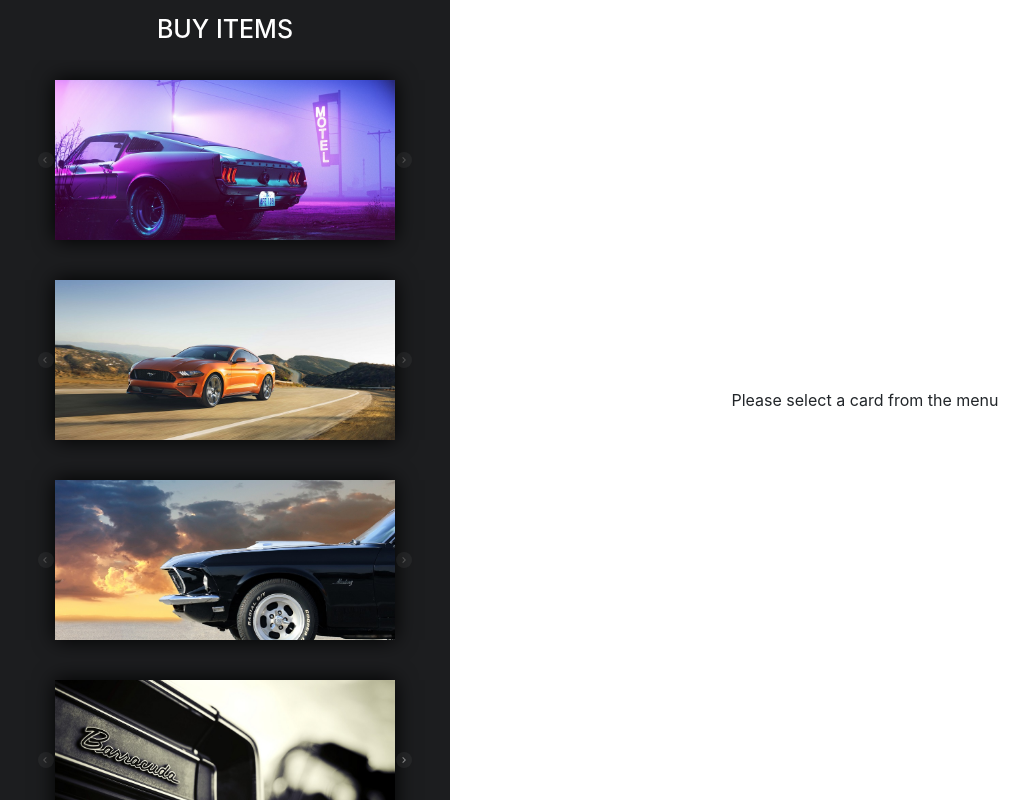
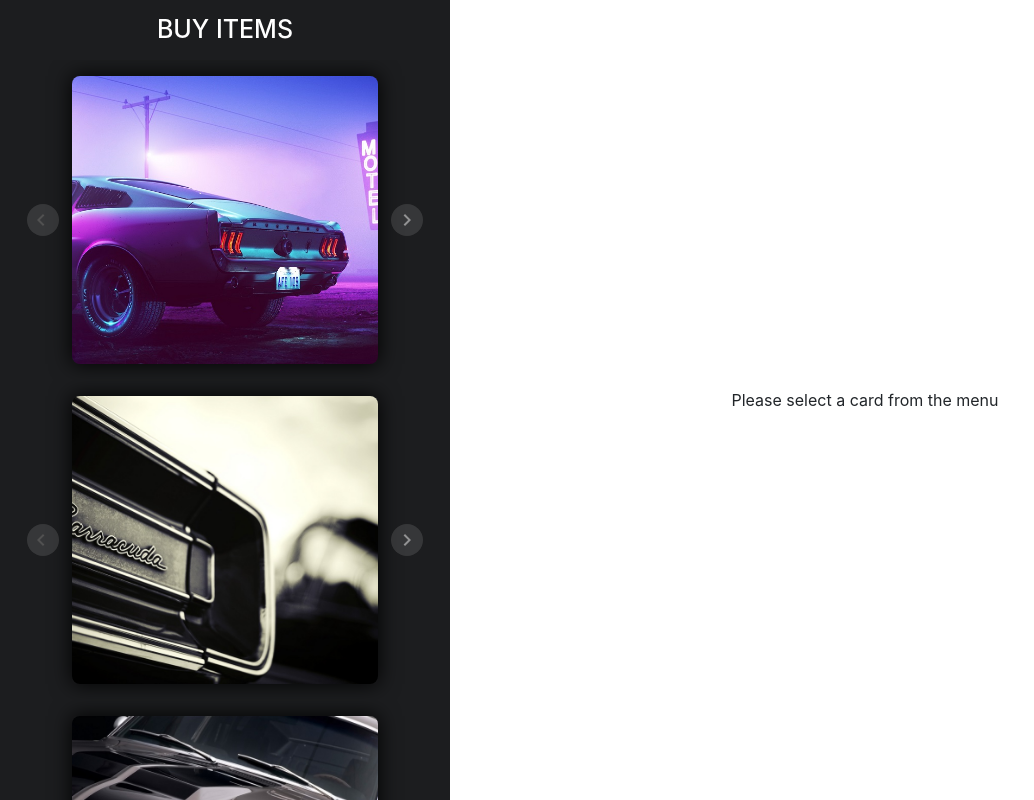
Before and after one commit to ribinroy/CarouselApp, a React (Create React App) app: page / in a window 1280 px wide. Shown: the whole page, without its empty margins (0-1034 px from the left). Built offline with nearby package versions, Linux system fonts and the light colour scheme.

Commit message:
Final review changes

```diff
--- a/src/App.scss
+++ b/src/App.scss
@@ -69,7 +69,7 @@ div#root {
     height: 100vh;
     float: left;
     background-color: #1c1d1f;
-    padding: 0 25px;
+    padding: 0 45px;
     overflow: auto;
     /* padding-top: 220px;*/
 }
@@ -267,14 +267,10 @@ div#root {
 
         .rightmainimg {
             // height: 100%;
-            width: auto !important;
-            max-width: 100%;
+            // width: auto !important;
+            // max-width: 100%;
         }
     }
-
-    // .rightmainimg {
-    //     height: 85vh !important;
-    // }
 
     .MuiSvgIcon-colorPrimary {
         color: #fff !important;
--- a/src/components/CarouselPane/CarouselPane.js
+++ b/src/components/CarouselPane/CarouselPane.js
@@ -41,7 +41,10 @@ export default function CarouselPane({ callbackFunction }) {
             {idVal.map((value, index) => {
                 return (
                     <div className='carousel-pane' key={index}>
-                        <CarouselProvider totalSlides={value.count}>
+                        <CarouselProvider
+                            totalSlides={value.count}
+                            dragEnabled={false}
+                            touchEnabled={false}>
                             <Slider>
                                 {imagesArray.map((el, index) => {
                                     return el.carousel_id === value.id ? (
--- a/src/components/CarouselPane/CarouselPane.scss
+++ b/src/components/CarouselPane/CarouselPane.scss
@@ -79,14 +79,16 @@
     align-items: center;
     height: 4vh;
     width: 4vh;
-    background: #ffffff0d;
+    background: #ffffff1e;
     transition: background 0.4s, transform 0.4s;
-    transform: scale(0.5) translate(-10px);
+    // transform: scale(0.5) translate(-10px);
+    transform: translate(18px);
 
     &.buttonBack___1mlaL {
         left: 0%;
         right: auto;
-        transform: scale(0.5) translate(10px);
+        // transform: scale(0.5) translate(10px);
+        transform: translate(-18px);
         padding-left: 2px;
 
         // svg.MuiSvgIcon-root {
@@ -108,7 +110,7 @@ svg.MuiSvgIcon-root {
 
 .carousel:hover button {
     background: #ffffff2a;
-    transform: scale(1) translate(0px);
+    // transform: scale(1) translate(0px);
     svg.MuiSvgIcon-root {
         fill: #ffffffa1;
     }
@@ -122,7 +124,7 @@ button[disabled] svg {
     position: relative;
     display: block;
     box-sizing: border-box;
-    height: 25vh !important;
+    height: 40vh !important;
     margin: 0;
     list-style-type: none;
     padding-bottom: 1% !important;
@@ -150,9 +152,10 @@ button[disabled] svg {
 .slideInner___2mfX9 img {
     object-fit: cover;
     object-position: center;
-    height: 20vh;
-    min-height: 20vh;
+    height: 36vh;
+    min-height: 36vh;
     width: 100% !important;
+    border-radius: 8px;
 }
 .focusRing___1airF {
     position: absolute;
@@ -235,6 +238,11 @@ button[disabled] svg {
         float: left;
         width: 100%;
     }
+    * {
+        &:focus {
+            outline: none !important;
+        }
+    }
 }
 
 .container1 {
@@ -251,6 +259,7 @@ button[disabled] svg {
 }
 
 .overlay {
+    border-radius: 8px;
     position: absolute;
     top: 0;
     bottom: 0;
--- a/src/components/MainViewer/MainViewer.scss
+++ b/src/components/MainViewer/MainViewer.scss
@@ -5,8 +5,8 @@
     .rightmainimg {
         object-fit: contain;
         object-position: center;
-        /* height: 100%; */
-        width: 100%;
+        max-height: 100%;
+        max-width: 100%;
         float: left;
         /* flex: 1; */
         /* height: max-content; */
--- a/src/json/db.js
+++ b/src/json/db.js
@@ -5,12 +5,12 @@ export const imagesArray = [
         image_text: 'Image Text 1',
     },
     {
-        carousel_id: 4,
+        carousel_id: 1,
         image: require('./../assets/Images/image (2).jpg'),
         image_text: 'Image Text 2',
     },
     {
-        carousel_id: 5,
+        carousel_id: 1,
         image: require('./../assets/Images/image (3).jpg'),
         image_text: 'Image Text 3',
     },
@@ -20,7 +20,7 @@ export const imagesArray = [
         image_text: 'Image Text 4',
     },
     {
-        carousel_id: 6,
+        carousel_id: 2,
         image: require('./../assets/Images/image (5).jpg'),
         image_text: 'Image Text 5',
     },
```
Also changed, not shown: 1 other file (tests, documents, lock files or other folders).
